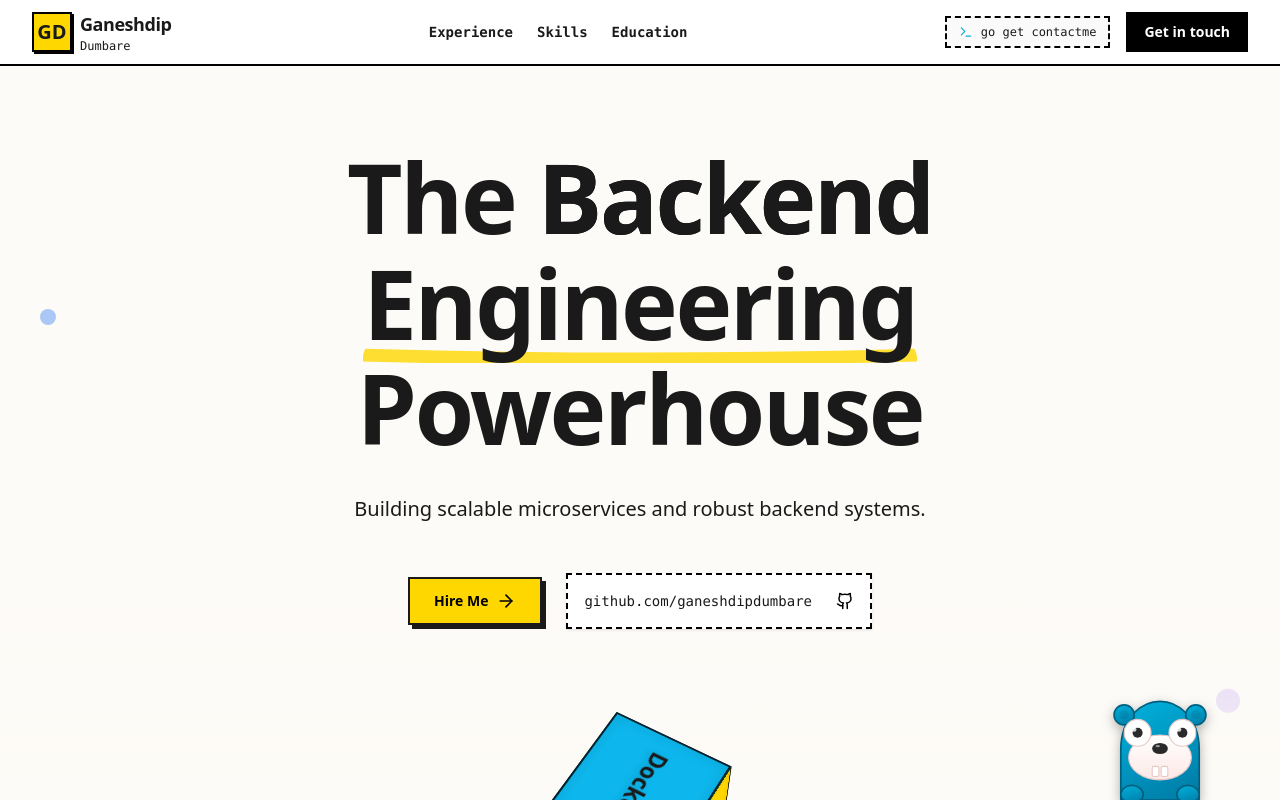
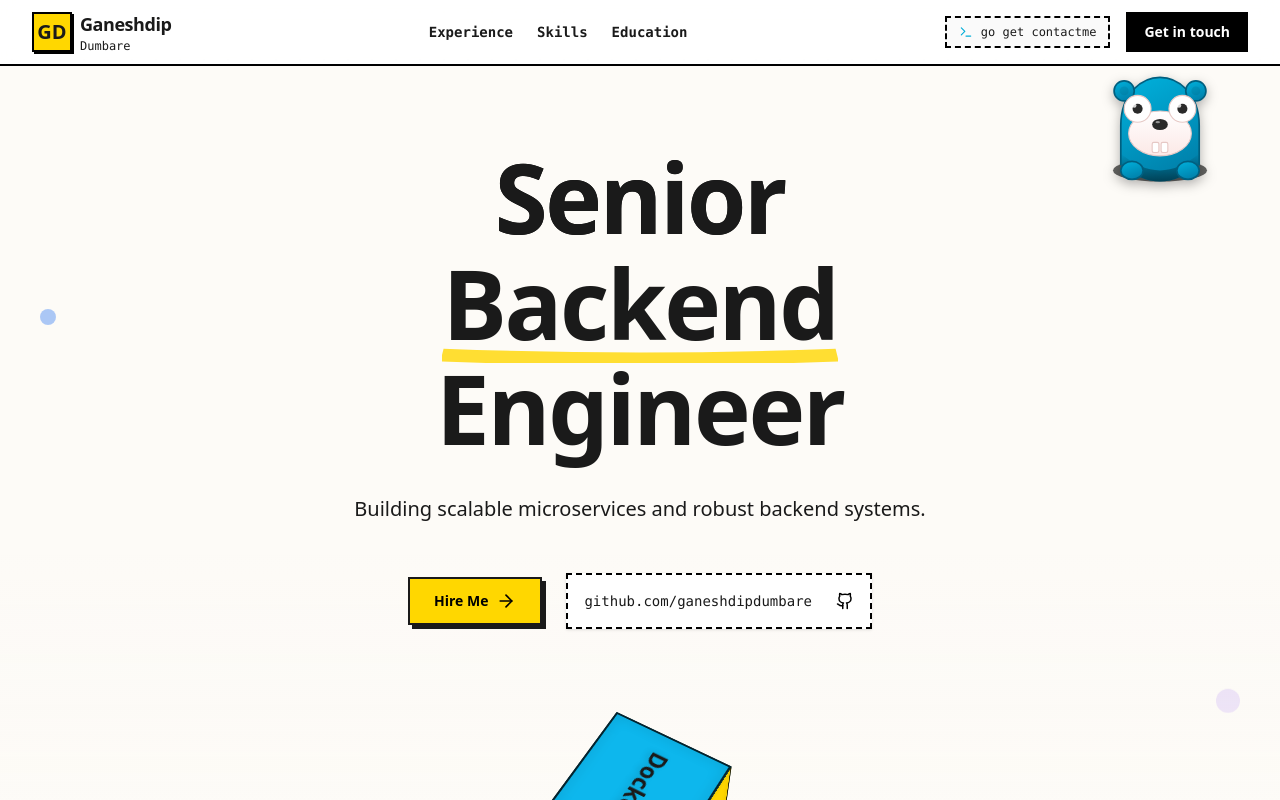
Before and after one commit to ganeshdipdumbare/portfolio, a Next.js app: page / in a window 1280 px wide. Shown: the top 800 px of the page. Built offline with nearby package versions, Linux system fonts and the light colour scheme.

Commit message:
improve gopher (#5)

```diff
--- a/app/components/sections/Header.tsx
+++ b/app/components/sections/Header.tsx
@@ -3,12 +3,13 @@
 import { Container } from "../ui/Container";
 import { Terminal } from "lucide-react";
 import { resumeData } from "@/app/data/resume";
+import Link from "next/link";
 
 export function Header() {
   return (
     <header className="fixed top-0 left-0 right-0 z-50 bg-white/90 backdrop-blur-sm border-b-2 border-black transition-all">
       <Container className="flex h-16 items-center justify-between px-4 max-w-none">
-        <div className="flex items-center gap-2 group cursor-pointer">
+        <Link href="/" className="flex items-center gap-2 group cursor-pointer">
           <div className="flex h-10 w-10 items-center justify-center bg-primary border-2 border-black shadow-[2px_2px_0px_0px_rgba(0,0,0,1)] group-hover:shadow-none group-hover:translate-x-[2px] group-hover:translate-y-[2px] transition-all">
              <span className="text-xl font-black">GD</span>
           </div>
@@ -16,7 +17,7 @@ export function Header() {
             <span className="font-bold text-lg tracking-tight group-hover:text-gopher transition-colors">Ganeshdip</span>
             <span className="text-xs text-neutral-500 font-mono">Dumbare</span>
           </div>
-        </div>
+        </Link>
 
         <nav className="hidden md:flex items-center gap-6 font-mono text-sm font-bold">
              <a href="#experience" className="relative hover:text-gopher transition-colors after:content-[''] after:absolute after:left-0 after:bottom-[-4px] after:w-0 after:h-1 after:bg-gopher after:transition-all hover:after:w-full">Experience</a>
--- a/app/components/sections/Hero.tsx
+++ b/app/components/sections/Hero.tsx
@@ -17,16 +17,16 @@ export function Hero() {
           className="mx-auto max-w-4xl"
         >
           <h1 className="text-5xl font-black tracking-tight text-black md:text-7xl lg:text-8xl leading-[1.1]">
-            The <span className="text-transparent bg-clip-text bg-gradient-to-r from-black to-neutral-800">Backend</span> <br />
+            <span className="text-transparent bg-clip-text bg-gradient-to-r from-black to-neutral-800">Senior</span> <br />
             <span className="relative inline-block mx-2">
-              Engineering
+              Backend
               {/* Underline decoration */}
               <svg className="absolute -bottom-2 left-0 w-full h-4 text-primary opacity-80 -z-10" viewBox="0 0 100 10" preserveAspectRatio="none">
                 <path d="M0 5 Q 50 10 100 5" stroke="currentColor" strokeWidth="8" fill="none" />
               </svg>
             </span> <br/>
             <span className="relative inline-block text-gopher">
-               Powerhouse
+               Engineer
             </span>
           </h1>
 
--- a/app/components/ui/Gopher.tsx
+++ b/app/components/ui/Gopher.tsx
@@ -19,8 +19,10 @@ export function Gopher() {
         const eyeCenterX = eye.left + eye.width / 2;
         const eyeCenterY = eye.top + eye.height / 2;
 
+        // Calculate distance from eye center to mouse
         const dx = clientX - eyeCenterX;
         const dy = clientY - eyeCenterY;
+
         const angle = Math.atan2(dy, dx);
 
         // Limit the pupil movement within the eye
@@ -70,13 +72,13 @@ export function Gopher() {
 
   return (
     <motion.div
-      initial={{ y: 100, opacity: 0 }}
+      initial={{ y: -100, opacity: 0 }}
       animate={{ y: 0, opacity: 1 }}
       transition={{ type: "spring", stiffness: 260, damping: 20, delay: 1 }}
-      className="fixed bottom-0 right-4 md:right-12 z-50 w-24 h-20 md:w-36 md:h-28 cursor-pointer pointer-events-auto"
+      className="fixed top-16 right-4 md:right-12 z-50 w-24 h-20 md:w-36 md:h-28 cursor-pointer pointer-events-auto"
       onMouseEnter={() => setIsHovered(true)}
       onMouseLeave={() => setIsHovered(false)}
-      whileHover={{ y: -10 }}
+      whileHover={{ y: 5 }}
       role="img"
       aria-label="Cute Golang Gopher mascot"
     >
@@ -103,14 +105,36 @@ export function Gopher() {
             <stop offset="0%" stopColor="white" stopOpacity="0.9" />
             <stop offset="100%" stopColor="white" stopOpacity="0" />
           </radialGradient>
+
+          {/* Body Bottom Shadow Gradient */}
+          <linearGradient id="bodyBottomShadow" x1="50%" y1="0%" x2="50%" y2="100%">
+            <stop offset="0%" stopColor="black" stopOpacity="0" />
+            <stop offset="100%" stopColor="black" stopOpacity="0.5" />
+          </linearGradient>
         </defs>
 
-        {/* Body Shape - Rounded and cute */}
+        {/* Hole - Dark ellipse to simulate emerging from */}
+        <ellipse cx="60" cy="95" rx="42" ry="10" fill="#000000" opacity="0.6" />
+
+        {/* Body Shape - Rounded bottom to fit in hole (No stroke at bottom for seamless look) */}
         <path
-          d="M25,100 L25,55 C25,25 45,12 60,12 C75,12 95,25 95,55 L95,100 Z"
+          d="M25,90 Q60,120 95,90 L95,55 C95,25 75,12 60,12 C45,12 25,25 25,55 Z"
           fill="url(#bodyGradient)"
+        />
+
+        {/* Body Shadow Overlay for Depth */}
+        <path
+          d="M25,90 Q60,120 95,90 L95,80 Q60,110 25,80 Z"
+          fill="url(#bodyBottomShadow)"
+        />
+
+        {/* Body Stroke - Open at bottom */}
+        <path
+          d="M25,90 L25,55 C25,25 45,12 60,12 C75,12 95,25 95,55 L95,90"
+          fill="none"
           stroke="#005f7f"
           strokeWidth="1.5"
+          strokeLinecap="round"
         />
 
         {/* Left Ear */}
```
